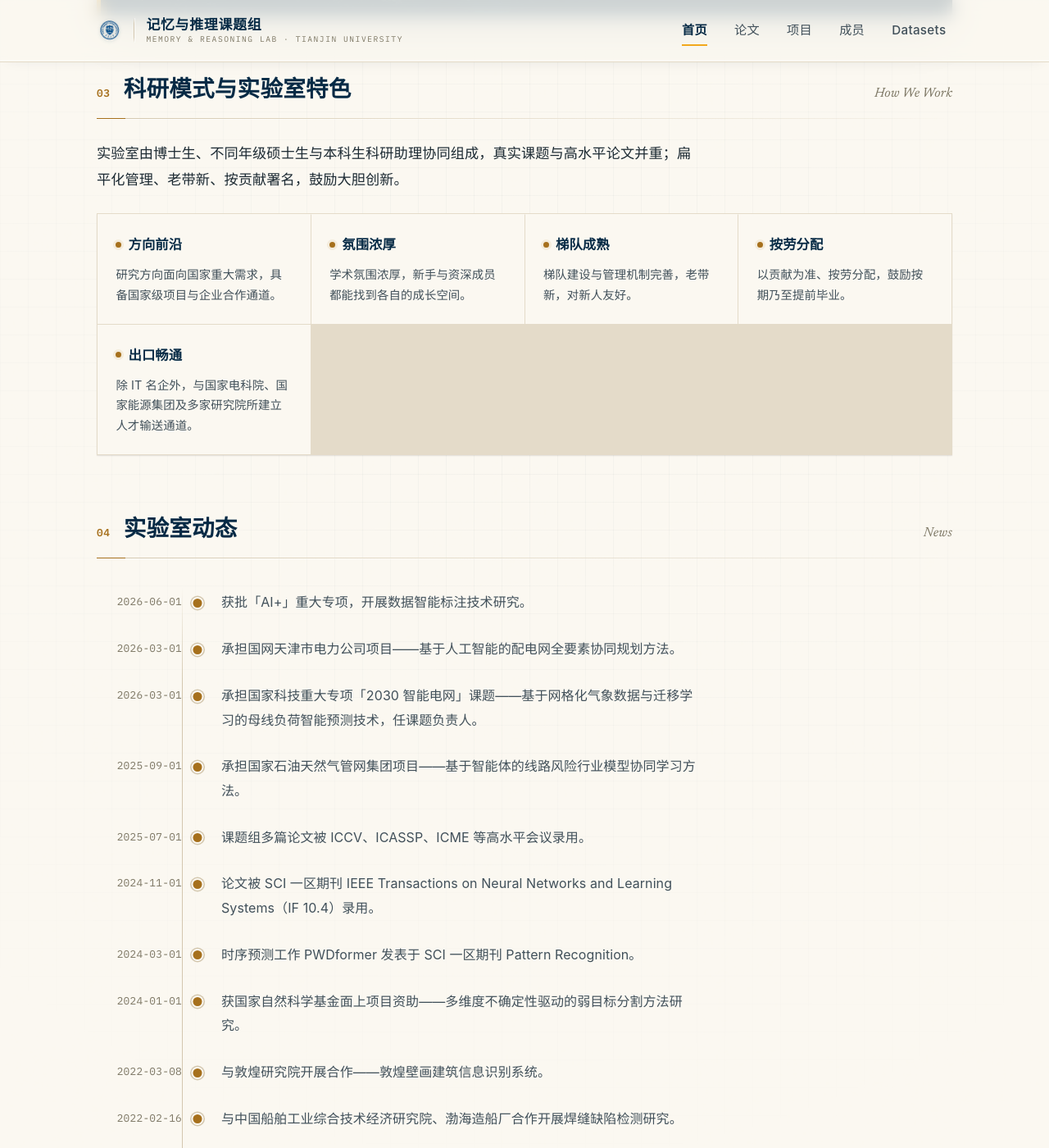
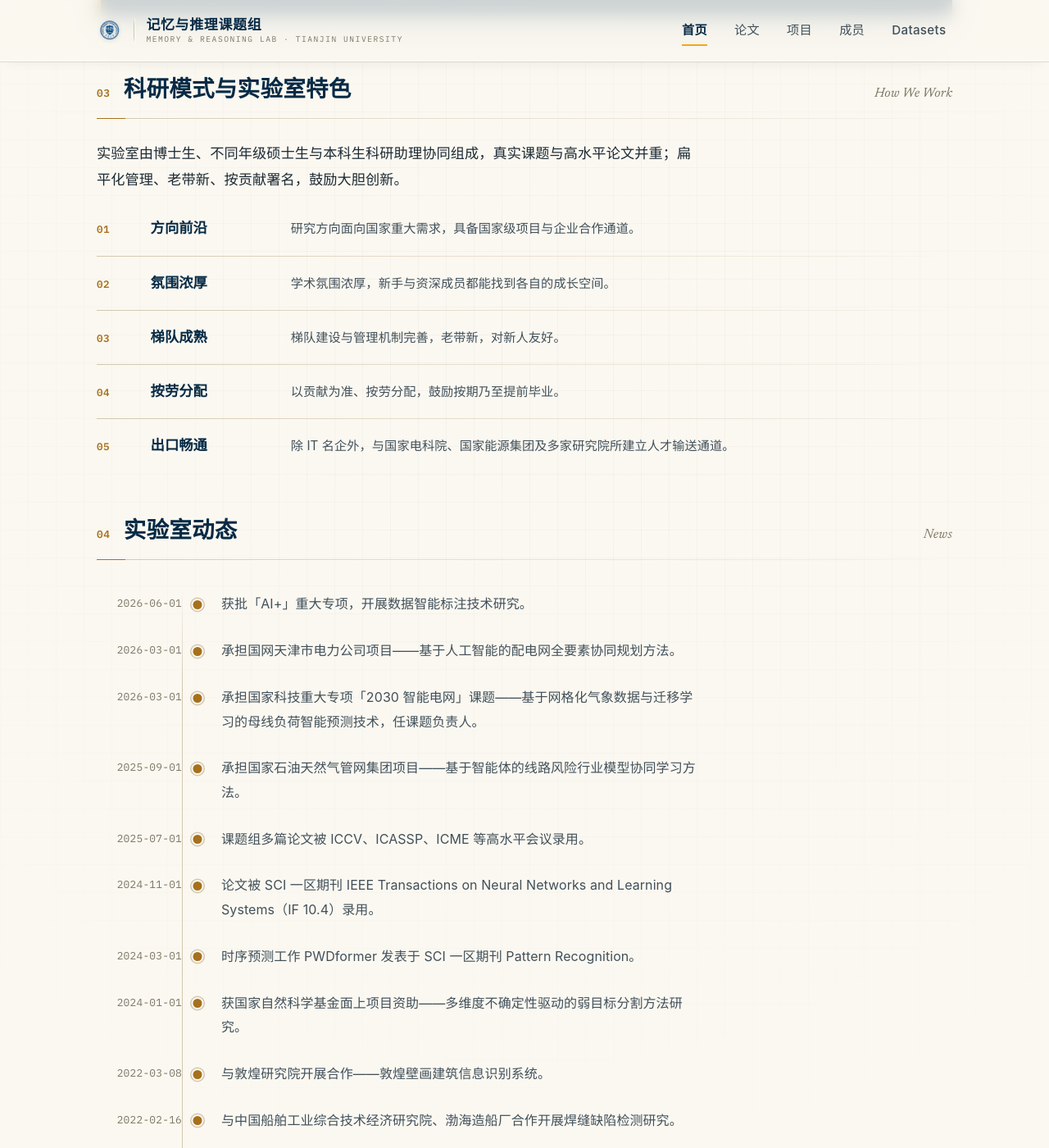
Before and after one commit to zhengwangtju/zhengwangtju.github.io, a Jekyll site: the page built from pages/home.html, in a window 1280 px wide and 1400 px high, scrolled down 2438 px. Shown: the whole window at 82% size. Built offline with Jekyll 4.4.1, drawn with Linux system fonts in a browser that asks for light colours.

Commit message:
fix(layout): 实验室特色由网格改为索引式清单 —— 消除奇数项换行的空缺格
原 .feature-grid 用 auto-fit 横向铺排，5 个特色无法整除成行，末行出现空白单元格
（带边框/分隔线的网格里尤为明显，显得"缺损"）。改为索引式清单（01–05）：每条
= 序号 + 标题 + 描述，发丝线分隔，任意条数都均衡、留白充足、更具编辑感。
顺手清掉 .feature-grid 的失效样式与多余的 ::before 圆点。

桌面/移动渲染核验：5 行清单对齐整齐、无空缺；移动端序号+标题一行、描述缩进换行。

Co-Authored-By: Claude Opus 4.8 (1M context) <noreply@anthropic.com>

```diff
--- a/assets/css/site.css
+++ b/assets/css/site.css
@@ -315,18 +315,25 @@ em{font-style:normal}
 .recruit .bullet-list li{color:var(--on-navy-muted)}
 .recruit .bullet-list li::marker{color:var(--gold-bright)}
 
-/* ── 9. Features ───────────────────────────────────────── */
-.feature-grid{
-  display:grid;grid-template-columns:repeat(auto-fit,minmax(min(100%,220px),1fr));
-  gap:1px;background:var(--line);border:1px solid var(--line);margin-top:1.6rem;
+/* ── 9. Features ── 索引式清单（任意条数都均衡，无空缺格）── */
+.feature-list{list-style:none;margin:1.8rem 0 0;padding:0}
+.feature{
+  display:grid;grid-template-columns:2.4rem minmax(6rem,9rem) 1fr;
+  align-items:baseline;gap:.3rem 1.7rem;
+  padding:1.25rem 0;
+  background:var(--hair) bottom/100% 1px no-repeat;
+  transition:background-color var(--dur-2) var(--ease);
 }
-.feature{background:var(--paper);padding:1.4rem 1.4rem;display:flex;flex-direction:column;gap:.6rem}
-.feature__key{
-  font-weight:700;color:var(--navy);font-size:1.02rem;
-  display:inline-flex;align-items:center;gap:.5em;
+.feature:first-child{padding-top:.2rem}
+.feature:last-child{background:none;padding-bottom:0}
+.feature__idx{font-family:var(--mono);font-size:.78rem;font-weight:600;letter-spacing:.04em;color:var(--gold)}
+.feature__key{font-size:1.08rem;font-weight:700;color:var(--navy);margin:0;line-height:1.3;white-space:nowrap}
+.feature__text{margin:0;font-size:.95rem;color:var(--ink-soft);line-height:1.72;max-width:46rem}
+@media (max-width:640px){
+  .feature{grid-template-columns:2.2rem 1fr;gap:.35rem .9rem;padding:1.05rem 0}
+  .feature__text{grid-column:2}
+  .feature__key{white-space:normal}
 }
-.feature__key::before{content:"";width:7px;height:7px;background:var(--gold-bright);transform:rotate(45deg)}
-.feature__text{margin:0;font-size:.9rem;color:var(--ink-soft);line-height:1.7}
 
 /* ── 10. Timeline (news) ───────────────────────────────── */
 .timeline{list-style:none;margin:0;padding:0;max-width:var(--read);position:relative}
@@ -599,7 +606,7 @@ html.no-js [data-reveal]{opacity:1!important;transform:none!important}
 .lined-list li{border-bottom:0;position:relative;padding:.72em 0 .72em 1.7em;background:var(--hair) bottom/100% 1px no-repeat}
 .lined-list li:last-child{background:none}
 .lined-list li::before{content:"\2013";position:absolute;left:.15em;top:.62em;width:auto;height:auto;border:0;transform:none;background:none;font-family:var(--serif);font-size:1.02em;font-weight:600;color:var(--gold);line-height:1;letter-spacing:.02em}
-.feature__key::before{content:"";width:7px;height:7px;border-radius:50%;background:var(--gold);transform:none;box-shadow:0 0 0 3px var(--gold-wash)}
+.feature__key::before{content:none}
 .timeline::before{background:linear-gradient(180deg,transparent 0,var(--line-2) 12%,var(--line-2) 88%,transparent 100%)}
 .timeline__text::before{width:11px;height:11px;border:0;background:var(--gold);box-shadow:0 0 0 2px var(--paper),0 0 0 3.5px var(--line-2),0 1px 2px rgba(6,42,69,.18);transform:translateX(-50%)}
 .pi__facts{border-top:0;box-shadow:inset 0 1px 0 var(--press-light);background:var(--hair) top/100% 1px no-repeat}
@@ -622,7 +629,7 @@ html.no-js [data-reveal]{opacity:1!important;transform:none!important}
 .card{box-shadow:var(--shadow-xs);transition:border-color var(--dur-2) var(--ease),transform var(--dur-2) var(--ease),box-shadow var(--dur-2) var(--ease)}
 .card:hover{transform:translateY(-3px);border-color:var(--line-2);box-shadow:var(--shadow-md)}
 .card__more{box-shadow:inset 0 1px 0 rgba(255,255,255,.45)}
-.domain-grid,.feature-grid,.meta-list{box-shadow:var(--shadow-xs)}
+.domain-grid,.meta-list{box-shadow:var(--shadow-xs)}
 .recruit{box-shadow:0 2px 6px var(--sh-warm-2),0 14px 30px -8px var(--sh-navy-4),0 28px 56px -16px rgba(6,42,69,.22)}
 .member-card{box-shadow:var(--shadow-xs);transition:border-color var(--dur-2) var(--ease),transform var(--dur-2) var(--ease),box-shadow var(--dur-2) var(--ease)}
 .member-card:hover{transform:translateY(-2px);border-color:var(--line-2);box-shadow:var(--shadow-sm)}
--- a/pages/home.html
+++ b/pages/home.html
@@ -122,28 +122,33 @@ description: 天津大学王征教授课题组（记忆与推理课题组）—
 
   <p class="prose lead">实验室由博士生、不同年级硕士生与本科生科研助理协同组成，真实课题与高水平论文并重；扁平化管理、老带新、按贡献署名，鼓励大胆创新。</p>
 
-  <div class="feature-grid">
-    <article class="feature">
-      <span class="feature__key">方向前沿</span>
+  <ol class="feature-list">
+    <li class="feature">
+      <span class="feature__idx">01</span>
+      <h3 class="feature__key">方向前沿</h3>
       <p class="feature__text">研究方向面向国家重大需求，具备国家级项目与企业合作通道。</p>
-    </article>
-    <article class="feature">
-      <span class="feature__key">氛围浓厚</span>
+    </li>
+    <li class="feature">
+      <span class="feature__idx">02</span>
+      <h3 class="feature__key">氛围浓厚</h3>
       <p class="feature__text">学术氛围浓厚，新手与资深成员都能找到各自的成长空间。</p>
-    </article>
-    <article class="feature">
-      <span class="feature__key">梯队成熟</span>
+    </li>
+    <li class="feature">
+      <span class="feature__idx">03</span>
+      <h3 class="feature__key">梯队成熟</h3>
       <p class="feature__text">梯队建设与管理机制完善，老带新，对新人友好。</p>
-    </article>
-    <article class="feature">
-      <span class="feature__key">按劳分配</span>
+    </li>
+    <li class="feature">
+      <span class="feature__idx">04</span>
+      <h3 class="feature__key">按劳分配</h3>
       <p class="feature__text">以贡献为准、按劳分配，鼓励按期乃至提前毕业。</p>
-    </article>
-    <article class="feature">
-      <span class="feature__key">出口畅通</span>
+    </li>
+    <li class="feature">
+      <span class="feature__idx">05</span>
+      <h3 class="feature__key">出口畅通</h3>
       <p class="feature__text">除 IT 名企外，与国家电科院、国家能源集团及多家研究院所建立人才输送通道。</p>
-    </article>
-  </div>
+    </li>
+  </ol>
 </section>
 
 <section class="section wrap" data-reveal>
```
